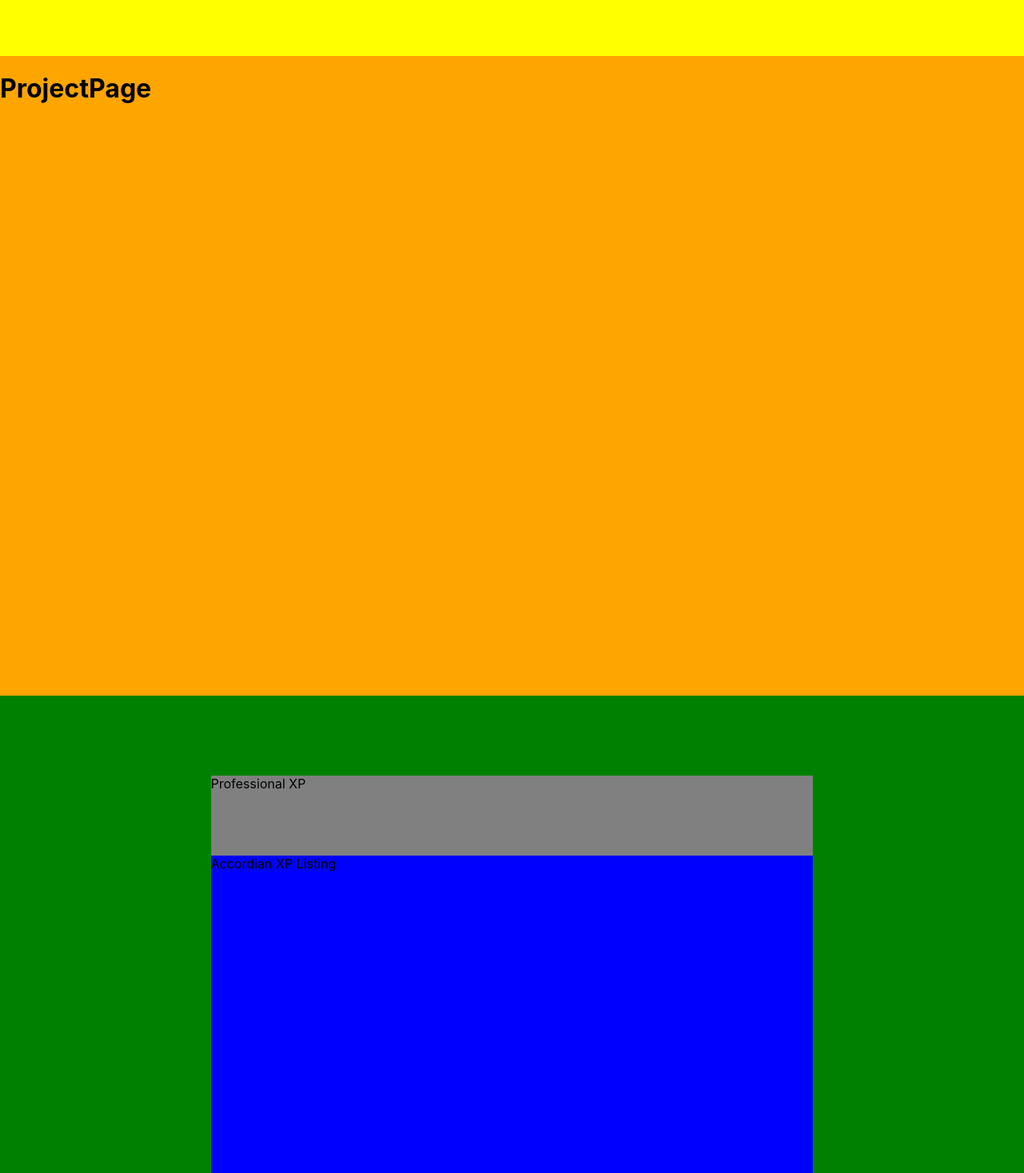
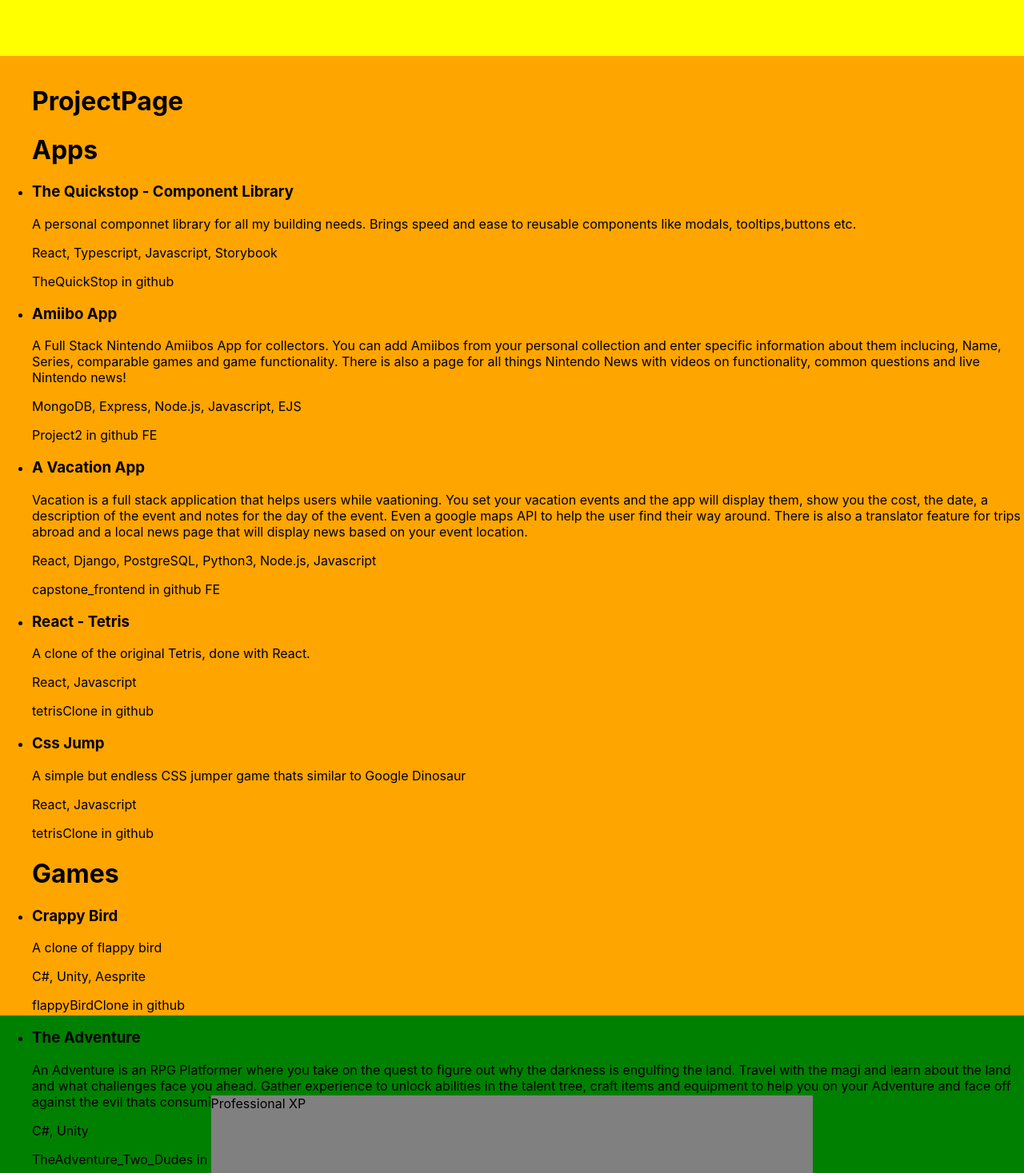
Before and after one commit to Lanny-MacMillan/dev_portfolio, a React (Create React App) app: page /Contact in a window 1280 px wide. Shown: the part 1570-3037 px from the top of the page at 80% size. Built offline with nearby package versions, Linux system fonts and the light colour scheme.

Commit message:
listed projects and games

```diff
--- a/src/components/skills/Skills.js
+++ b/src/components/skills/Skills.js
@@ -13,9 +13,17 @@ const Skills = ({ skills }) => {
     <>
       <SkillsContainer ref={skills}>
         <Header>My Skills</Header>
-        <Skills0>Software Dev, functional and OOP programming</Skills0>
-        <Skills1>Frontend Dev- UI - HTML css JS React, Express</Skills1>
-        <Skills2>Mobile Development - React Native, Flutter?</Skills2>
+        <Skills0>
+          Software Dev, functional and OOP programming, Javascript, C#,
+          Typescript, Python - Animated screen typing
+        </Skills0>
+        <Skills1>
+          Frontend Dev- UI - HTML css JS React, Express. Mobile first
+          development mindset - React logo spins
+        </Skills1>
+        <Skills2>
+          Mobile Development - React Native, Flutter, Android iOS?
+        </Skills2>
         <Skills3>Game Development - Unity C# developer</Skills3>
       </SkillsContainer>
     </>
--- a/src/projects/Projects.js
+++ b/src/projects/Projects.js
@@ -3,7 +3,96 @@ import { ProjectsContainer } from "./Projects.styles";
 const Projects = ({ projects }) => {
   return (
     <ProjectsContainer ref={projects}>
-      <h1>ProjectPage</h1>
+      <ul>
+        <h1>ProjectPage</h1>
+        <h1>Apps</h1>
+        <li>
+          <h3>The Quickstop - Component Library</h3>
+          <p>
+            A personal componnet library for all my building needs. Brings speed
+            and ease to reusable components like modals, tooltips,buttons etc.
+          </p>
+          <p>React, Typescript, Javascript, Storybook</p>
+          <p>TheQuickStop in github</p>
+        </li>
+        <li>
+          <h3>Amiibo App</h3>
+          <p>
+            A Full Stack Nintendo Amiibos App for collectors. You can add
+            Amiibos from your personal collection and enter specific information
+            about them inclucing, Name, Series, comparable games and game
+            functionality. There is also a page for all things Nintendo News
+            with videos on functionality, common questions and live Nintendo
+            news!
+          </p>
+          <p>MongoDB, Express, Node.js, Javascript, EJS</p>
+          <p>Project2 in github FE</p>
+        </li>
+        <li>
+          <h3>A Vacation App</h3>
+          <p>
+            Vacation is a full stack application that helps users while
+            vaationing. You set your vacation events and the app will display
+            them, show you the cost, the date, a description of the event and
+            notes for the day of the event. Even a google maps API to help the
+            user find their way around. There is also a translator feature for
+            trips abroad and a local news page that will display news based on
+            your event location.
+          </p>
+          <p>React, Django, PostgreSQL, Python3, Node.js, Javascript</p>
+          <p>capstone_frontend in github FE</p>
+        </li>
+        <li>
+          <h3>React - Tetris</h3>
+          <p>A clone of the original Tetris, done with React.</p>
+          <p>React, Javascript</p>
+          <p>tetrisClone in github</p>
+        </li>
+        <li>
+          <h3>Css Jump</h3>
+          <p>
+            A simple but endless CSS jumper game thats similar to Google
+            Dinosaur
+          </p>
+          <p>React, Javascript</p>
+          <p>tetrisClone in github</p>
+        </li>
+        <h1>Games</h1>
+        <li>
+          <h3>Crappy Bird</h3>
+          <p>A clone of flappy bird</p>
+          <p>C#, Unity, Aesprite</p>
+          <p>flappyBirdClone in github</p>
+        </li>
+        <li>
+          <h3>The Adventure</h3>
+          <p>
+            An Adventure is an RPG Platformer where you take on the quest to
+            figure out why the darkness is engulfing the land. Travel with the
+            magi and learn about the land and what challenges face you ahead.
+            Gather experience to unlock abilities in the talent tree, craft
+            items and equipment to help you on your Adventure and face off
+            against the evil thats consuming the land
+          </p>
+          <p>C#, Unity</p>
+          <p>TheAdventure_Two_Dudes in github</p>
+        </li>
+        <li>
+          <h3>Geometry Dash</h3>
+          <p>
+            Working on a a version of geometry dash that will have v.1, v.2 and
+            a new v.3 with all new rules and gameModes
+          </p>
+          <p>C#, Unity</p>
+          <p>GeometryDash in github</p>
+        </li>
+        <li>
+          <h3>Franks Nightmare</h3>
+          <p>A 2d platformer</p>
+          <p>C#, Unity, Aesprite</p>
+          <p>Unity_Game_Two_Dudes in github</p>
+        </li>
+      </ul>
     </ProjectsContainer>
   );
 };
--- a/src/projects/Projects.styles.js
+++ b/src/projects/Projects.styles.js
@@ -2,8 +2,8 @@ import styled from "styled-components";
 
 export const ProjectsContainer = styled.div`
   display: flex;
-  flex-direction: row;
+  flex-direction: column;
   width: 100%;
-  height: 100vh;
+  height: 150vh;
   background-color: orange;
 `;
```
